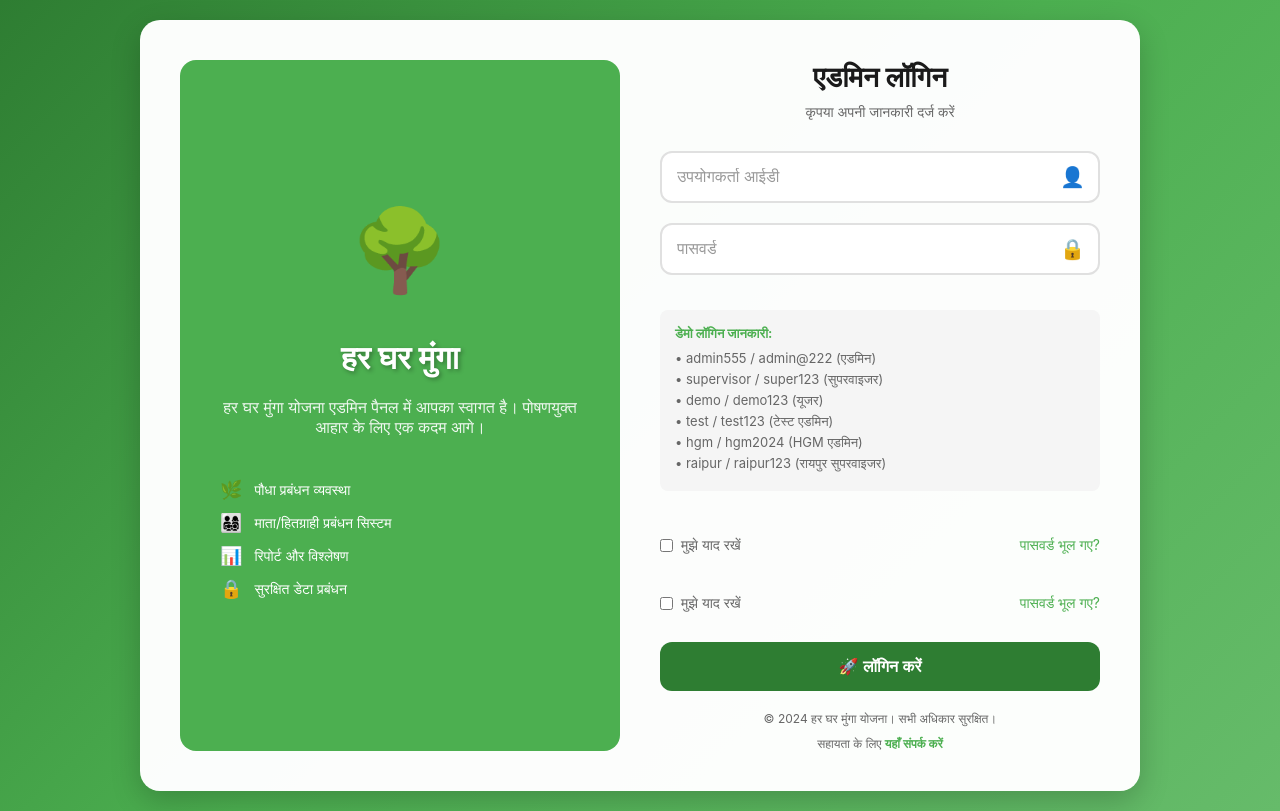
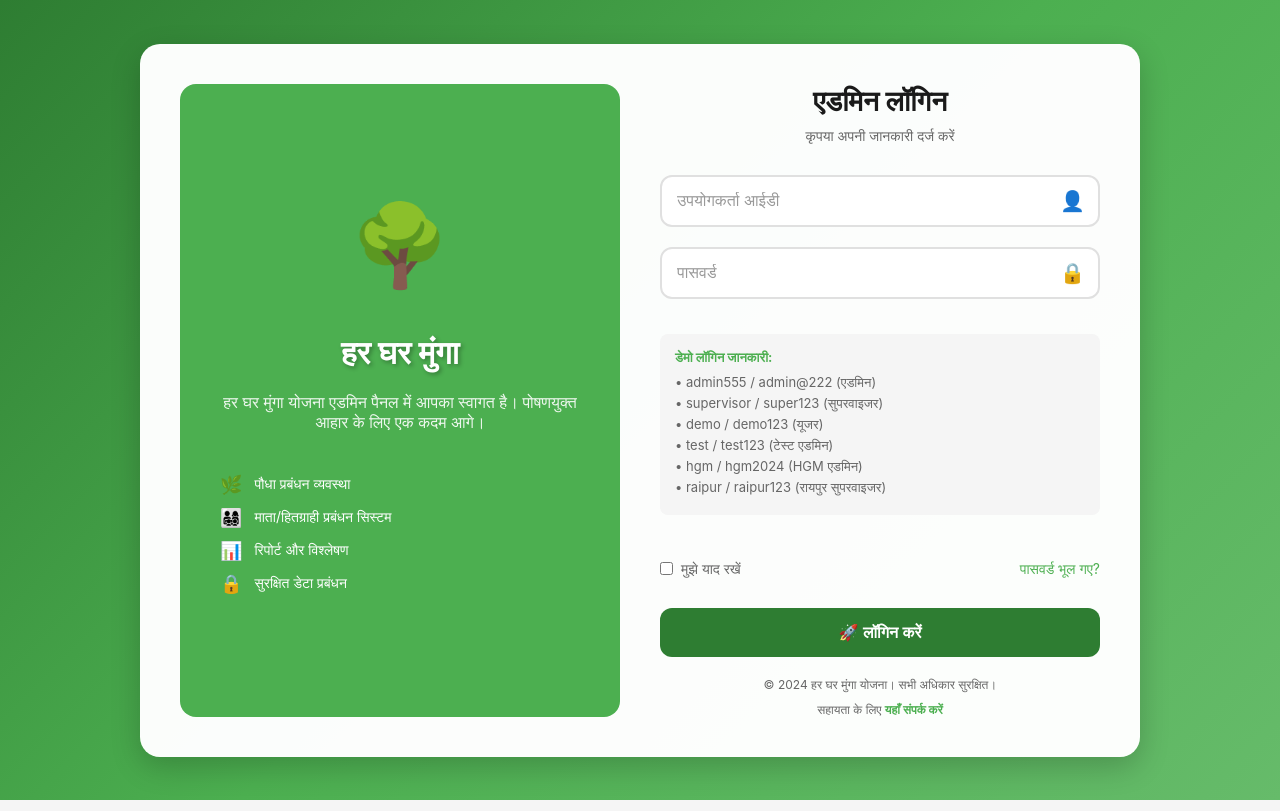
Before and after one commit to Anjani911/hargharmunga, a React (Create React App) app: page / in a window 1280 px wide. Built offline with nearby package versions, Linux system fonts and the light colour scheme; no server answers.

Commit message:
Fix: Improved login debugging and fixed duplicate RememberSection issue

```diff
--- a/src/components/Login.js
+++ b/src/components/Login.js
@@ -342,23 +342,26 @@ const Login = () => {
     setLoading(true);
     setError('');
 
+    console.log('=== LOGIN DEBUG START ===');
     console.log('Login attempt with credentials:', credentials);
 
     try {
+      console.log('Calling login function...');
       const result = await login(credentials);
-      console.log('Login result:', result);
+      console.log('Login result received:', result);
 
-      if (result.success) {
-        console.log('Login successful, navigating to dashboard...');
+      if (result && result.success) {
+        console.log('Login successful! Navigating to dashboard...');
         navigate('/dashboard');
       } else {
-        console.log('Login failed:', result.message);
-        setError(result.message || 'Login failed');
+        console.log('Login failed:', result);
+        setError(result?.message || 'Login failed - Invalid credentials');
       }
     } catch (err) {
-      console.error('Login error:', err);
-      setError('Login failed');
+      console.error('Login error caught:', err);
+      setError('Login error: ' + err.message);
     } finally {
+      console.log('=== LOGIN DEBUG END ===');
       setLoading(false);
     }
   };
@@ -455,14 +458,6 @@ const Login = () => {
               <a href="#forgot">पासवर्ड भूल गए?</a>
             </RememberSection>
 
-            <RememberSection>
-              <label>
-                <input type="checkbox" />
-                मुझे याद रखें
-              </label>
-              <a href="#forgot">पासवर्ड भूल गए?</a>
-            </RememberSection>
-
             <LoginButton type="submit" disabled={loading}>
               {loading ? 'लॉगिन करे...' : '🚀 लॉगिन करें'}
             </LoginButton>
```
